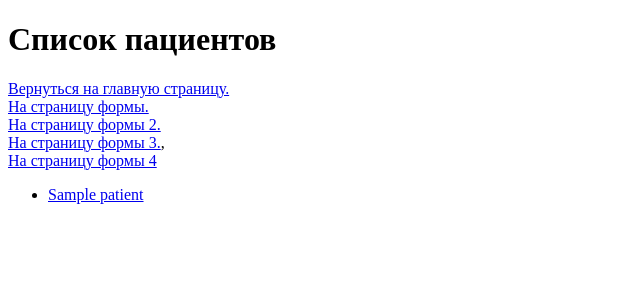
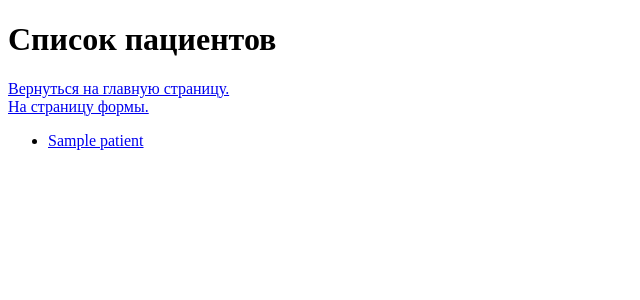
Before and after one commit to arduan/trening_Django, a Django app: template mysite/templates/patients_list.html in a window 1280 px wide. Shown: the top 300 px of the page, without its empty margins (0-640 px from the left). Run offline with Django 3.2, Linux system fonts and the light colour scheme; the template is opened without the code that fills it: most values are stand-ins (such as "Sample title", 1, 10 or a date in 2020).

Commit message:
Убрал лишнее.

```diff
--- a/mysite/templates/mysite/base.html
+++ b/mysite/templates/mysite/base.html
@@ -11,9 +11,9 @@
 <nav>
     <a href="{% url 'index' %}">Вернуться на главную страницу.</a><br>
     <a href="{% url 'form' %}">На страницу формы.</a><br>
-    <a href="{% url 'form2' %}">На страницу формы 2.</a><br>
-    <a href="{% url 'form3' %}">На страницу формы 3.</a>,<br>
-    <a href="{% url 'create' %}">На страницу формы 4</a>
+{#    <a href="{% url 'form2' %}">На страницу формы 2.</a><br>#}
+{#    <a href="{% url 'form3' %}">На страницу формы 3.</a>,<br>#}
+{#    <a href="{% url 'create' %}">На страницу формы 4</a>#}
 </nav>
 <section>
     {% block content %}
--- a/mysite/templates/patients_list.html
+++ b/mysite/templates/patients_list.html
@@ -18,9 +18,9 @@
 <p>Количество пациентов --- {{ object_list.count }}</p>
 <a href="{% url 'index' %}">Вернуться на главную страницу.</a><br>
 <a href="{% url 'form' %}">На страницу формы.</a><br>
-<a href="{% url 'form2' %}">На страницу формы 2.</a><br>
-<a href="{% url 'form3' %}">На страницу формы 3.</a>,<br>
-<a href="{% url 'create' %}">На страницу формы 4</a>
+{#<a href="{% url 'form2' %}">На страницу формы 2.</a><br>#}
+{#<a href="{% url 'form3' %}">На страницу формы 3.</a>,<br>#}
+{#<a href="{% url 'create' %}">На страницу формы 4</a>#}
 
 </body>
 </html>
--- a/mysite/urls.py
+++ b/mysite/urls.py
@@ -12,8 +12,8 @@ urlpatterns = [
     path('patients_detail/<int:pk>/', PatientsDetailView.as_view(), name='detail'),
     path('patients_max/', PatientStatisticsView.as_view(), name='max'),
     path('form_view/',  MyCreateView.as_view(), name='form'),
-    path('index_form/',  MyCreateView.as_view(), name='form2'),
-    path('index_form3/', MyCreateView.as_view(), name='form3'),
+    # path('index_form/',  MyCreateView.as_view(), name='form2'),
+    # path('index_form3/', MyCreateView.as_view(), name='form3'),
     path('create/', MyCreateView.as_view(), name='create'),
     path('patients_detail/<int:pk>/create/', PacientUpdate.as_view(), name='update'),
 
--- a/mysite/views.py
+++ b/mysite/views.py
@@ -68,6 +68,6 @@ class PacientUpdate(UpdateView):
     Редактирование записи.
     """
     model = Patients
-    fields = ['name', 'note']
+    fields = ['name', 'age', 'note', 'pulse', 'date']
     template_name = 'create.html'
     success_url = '/patients_list/'
```
